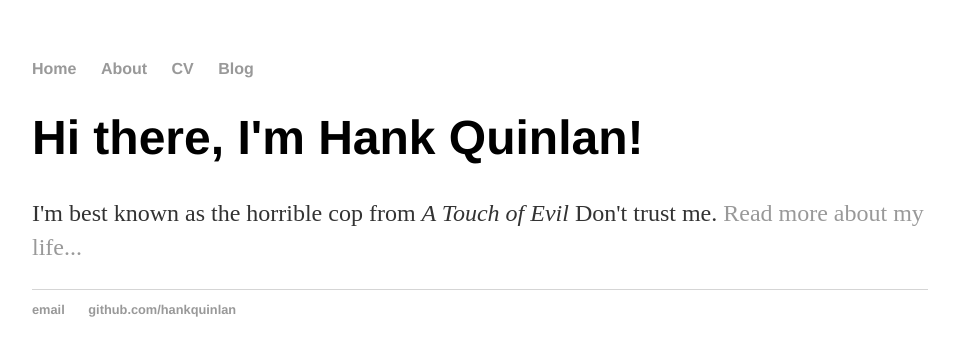
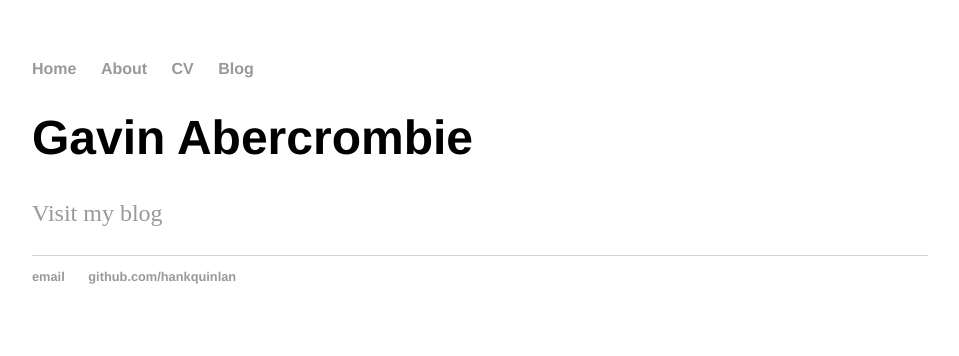
Before and after one commit to GavinAbercrombie/gavinabercrombie.github.io, a Jekyll site: the page built from index.html, in a window 1280 px wide. Shown: the top 356 px of the page, without its empty margins (160-1119 px from the left). Built offline with Jekyll 4.4.1, drawn with Linux system fonts in a browser that asks for light colours.

Commit message:
Update index.html
personalised content

```diff
--- a/index.html
+++ b/index.html
@@ -3,6 +3,6 @@ layout: default
 title: Gavin Abercrombie
 ---
 <div class="blurb">
-	<h1>Hi there, I'm Hank Quinlan!</h1>
-	<p>I'm best known as the horrible cop from <em>A Touch of Evil</em> Don't trust me. <a href="/about">Read more about my life...</a></p>
+	<h1>Gavin Abercrombie</h1>
+	<p><a href="/blog">Visit my blog</a></p>
 </div><!-- /.blurb -->
```
